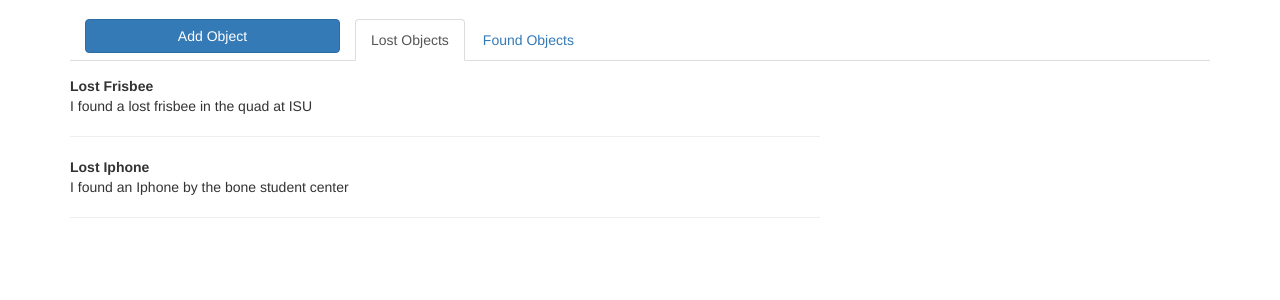
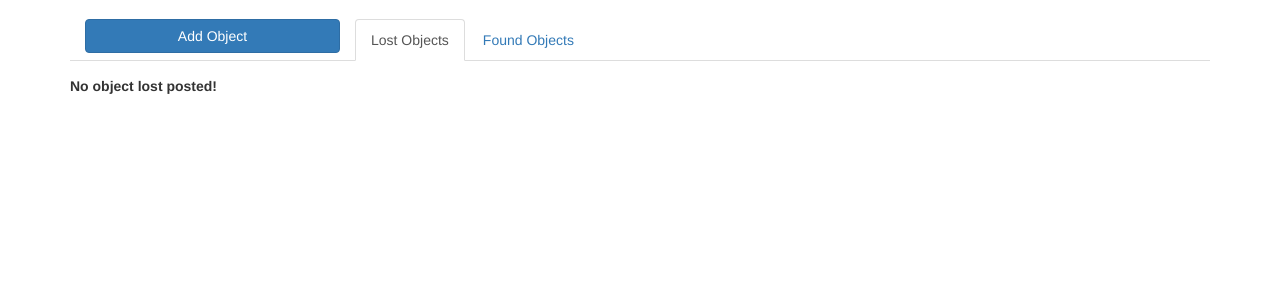
Before and after one commit to lucasfevi/lost-objects, a CakePHP app: the page made by app/View/Elements/lost-and-found.ctp in a window 1280 px wide. Shown: the part 51-351 px from the top of the page. Run offline with PHP 8.4 and a stand-in for CakePHP, Linux system fonts and the light colour scheme; the template is opened without the code that fills it, so the values that code supplies are empty; some libraries are stand-ins or nearby versions.

Commit message:
Showing the correct lost and found object on my profile page

```diff
--- a/app/Controller/UsersController.php
+++ b/app/Controller/UsersController.php
@@ -36,6 +36,8 @@ class UsersController extends AppController
         }
 
         $this->set('user', $this->User->findById($userId));
+        $this->set('found_objects', $this->User->getFoundObjects($userId));
+        $this->set('lost_objects', $this->User->getLostObjects($userId));
     }
 
     public function add()
--- a/app/Model/Objects.php
+++ b/app/Model/Objects.php
@@ -35,6 +35,10 @@ class Objects extends AppModel
         )
 	);
 
+	public $belongsTo = array(
+		'User'
+	);
+
     public function beforeValidate($options = array())
     {
         if (!isset($this->data[$this->alias]['status'])) {
--- a/app/View/Elements/lost-and-found.ctp
+++ b/app/View/Elements/lost-and-found.ctp
@@ -16,32 +16,34 @@
                 <div class="tab-pane active" id="panel-lost">
                     <div class="row" style="margin-top: 15px;">
                         <div class="col-md-8">
+                            <?php if (!empty($lost_objects)): ?>
+                                <?php foreach ($lost_objects as $key => $object): ?>
                                 <p>
-                                <strong>Lost Frisbee</strong><br/>
-                                I found a lost frisbee in the quad at ISU
+                                    <strong><?php echo $object['Objects']['name']; ?></strong><br/>
+                                    <?php echo mb_strimwidth($object['Objects']['description'], 0, 200, '...'); ?>
                                 </p>
                                 <hr>
-                            <p>
-                                <strong>Lost Iphone</strong><br/>
-                                I found an Iphone by the bone student center
-                            </p>
-                            <hr>
+                                <?php endforeach; ?>
+                            <?php else: ?>
+                            <p><strong>No object lost posted!</strong></p>
+                            <?php endif; ?>
                         </div>
                     </div>
                 </div>
                 <div class="tab-pane" id="panel-found">
                     <div class="row" style="margin-top: 15px;">
                         <div class="col-md-8">
+                            <?php if (!empty($found_objects)): ?>
+                                <?php foreach ($found_objects as $key => $object): ?>
                                 <p>
-                                <strong>Looking for a notebook</strong><br/>
-                                I lost my chemistry notebook in Anderson Park
+                                    <strong><?php echo $object['Objects']['name']; ?></strong><br/>
+                                    <?php echo mb_strimwidth($object['Objects']['description'], 0, 200, '...'); ?>
                                 </p>
                                 <hr>
-                            <p>
-                                <strong>Laptop</strong><br/>
-                                My laptop was left in the old unioin on the first floor
-                            </p>
-                            <hr>
+                                <?php endforeach; ?>
+                            <?php else: ?>
+                            <p><strong>No object found posted!</strong></p>
+                            <?php endif; ?>
                         </div>
                     </div>
                 </div>
```
Also changed, not shown: app/Model/User.php (+24 -0 lines). Lines whose indentation alone changed are shown as unchanged.
